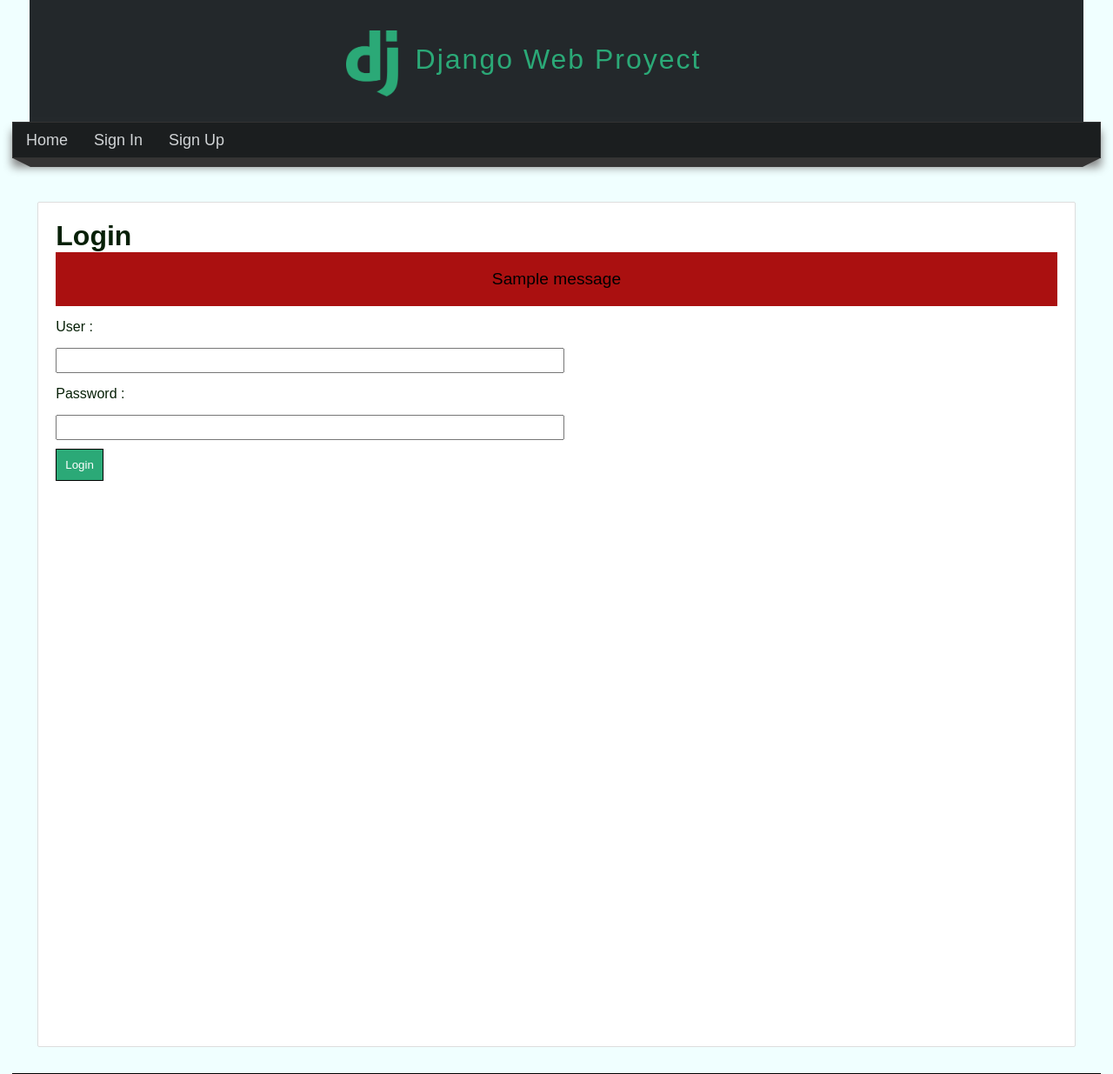
After one commit to JeronimoC23/DjangoWebProyect, a Django app: page /login/ in a window 1280 px wide. The commit adds this page. Shown: the top 1235 px of the page at 87% size. Run offline with Django 3.2, Linux system fonts and the light colour scheme; one stand-in notice (Sample message) is shown.

Commit message:
login+registro. Decoradores para autenticacion (FINALIZADA)

```diff
--- a/mainapp/static/css/styles.css
+++ b/mainapp/static/css/styles.css
@@ -283,6 +283,14 @@ nav > ul > li:hover > ul>li:hover a{
     text-align: center;
     margin-bottom: 10px;
 }
+.warningmessage{
+    padding: 20px;
+    background-color: rgb(170, 16, 16);
+    color:black;
+    text-align: center;
+    margin-bottom: 10px;
+    font-size: larger;
+}
 .date{
     display: block;
     margin-top: 15px;
--- a/mainapp/templates/mainapp/layout.html
+++ b/mainapp/templates/mainapp/layout.html
@@ -33,6 +33,7 @@
             <li>
                 <a href={%url 'index'%}> Home </a>
             </li>
+            {%if user.email%}
             <li>
                 <a href={%url 'list'%}> Categories </a>
                 <ul>
@@ -49,8 +50,16 @@
                 </li>
             {% endfor %}
             <li>
+                <a href={%url 'logout'%}> Logout</a>
+            </li>
+            {%else%}
+            <li>
                 <a href={%url 'register'%}> Sign In</a>
             </li>
+            <li>
+                <a href={%url 'login'%}> Sign Up</a>
+            </li>
+            {%endif%}
         </ul>
     </nav>
     <div class="barra">
--- /dev/null
+++ b/mainapp/templates/users/login.html
@@ -0,0 +1,34 @@
+{% extends 'mainapp/layout.html' %}
+
+{% block title%}
+    {{title}}
+{% endblock %}
+
+{% block content%}
+
+    <h1>{{title}}</h1>
+
+
+    {% if messages%}
+        {%for message in messages%}
+            <div class="warningmessage">
+                {{message}}
+            </div>
+        {%endfor%}
+
+{% endif %}
+
+    <div class="rojo">
+        {{register_form.errors}}
+    </div>
+    <form method="post" action="">
+    {% csrf_token %}
+    <label for "Username"> User : </label>
+    <input type="text" name="username"/>
+
+    <label for "Password"> Password : </label>
+    <input type="password" name="password"/>
+
+    <input type="submit"name="Sign in" value="Login">
+
+{% endblock %}
--- a/mainapp/urls.py
+++ b/mainapp/urls.py
@@ -4,5 +4,7 @@ from . import views
 urlpatterns = [
     path('', views.index, name="index"),
     path('home/', views.index, name="home"),
-    path('signin/',views.register_page, name="register")
+    path('signin/',views.register_page, name="register"),
+    path('login/', views.login_page, name="login"),
+    path('logout/', views.logout_user, name="logout")
 ]
--- a/mainapp/views.py
+++ b/mainapp/views.py
@@ -2,6 +2,9 @@ from django.shortcuts import render, redirect
 from django.contrib.auth.forms import UserCreationForm
 from .forms import RegisterForm
 from django.contrib import messages
+from django.contrib.auth import authenticate, login, logout
+
+
 # Create your views here.
 
 def index(request):
@@ -15,19 +18,46 @@ def aboutus(request):
     })
 
 def register_page(request):
+    if request.user.is_authenticated:
+        return redirect('home')
+    else:
+        register_form = RegisterForm()
 
-    register_form = RegisterForm()
+        if request.method == "POST":
+                register_form = RegisterForm(request.POST)
 
-    if request.method == "POST":
-            register_form = RegisterForm(request.POST)
+                if register_form.is_valid():
+                    register_form.save()
+                    messages.success(request,'Success register!')
+                    return redirect('home')
 
-            if register_form.is_valid():
-                register_form.save()
-                messages.success(request,'Success register!')
+
+        return render(request, 'users/register.html',{
+            'title':'Sign in',
+            'register_form':register_form
+        } )
+
+def login_page(request):
+    if request.user.is_authenticated:
+        return redirect('home')
+    else:
+        if request.method == "POST":
+            username = request.POST.get('username')
+            password = request.POST.get('password')
+
+            user = authenticate(request, username=username, password=password)
+
+            if user == None:
+                messages.warning(request, "Can't login")
+
+            else:
+                login(request, user)
                 return redirect('home')
 
+        return render(request, 'users/login.html',{
+            'title':'Login'
+        })
 
-    return render(request, 'users/register.html',{
-        'title':'Sign in',
-        'register_form':register_form
-    } )
+def logout_user(request):
+    logout(request)
+    return redirect('login')
--- a/pages/views.py
+++ b/pages/views.py
@@ -1,7 +1,10 @@
 from django.shortcuts import render
 from .models import Page
+from django.contrib.auth.decorators import login_required
+
+
 # Create your views here.
-
+@login_required(login_url="login")
 def page(request, slug):
     page = Page.objects.get(slug=slug)
     return render (request, "pages/page.html",{
```
Also changed, not shown: blog/views.py (+5 -2 lines), mainapp/templates/mainapp/index.html (+7 -1 lines), db.sqlite3.
